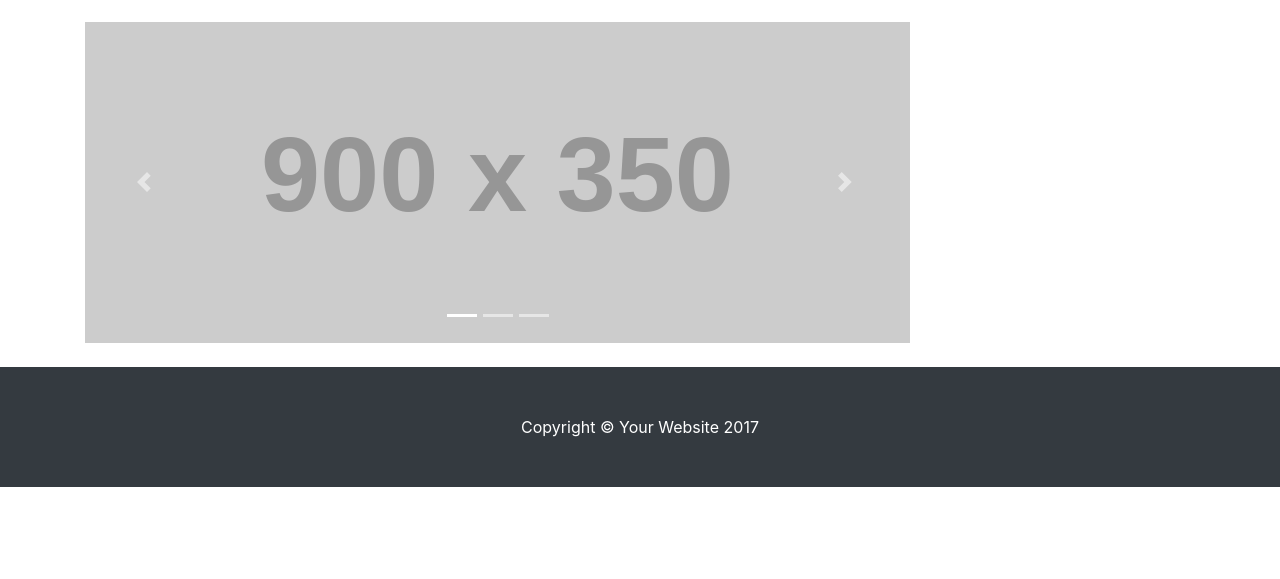
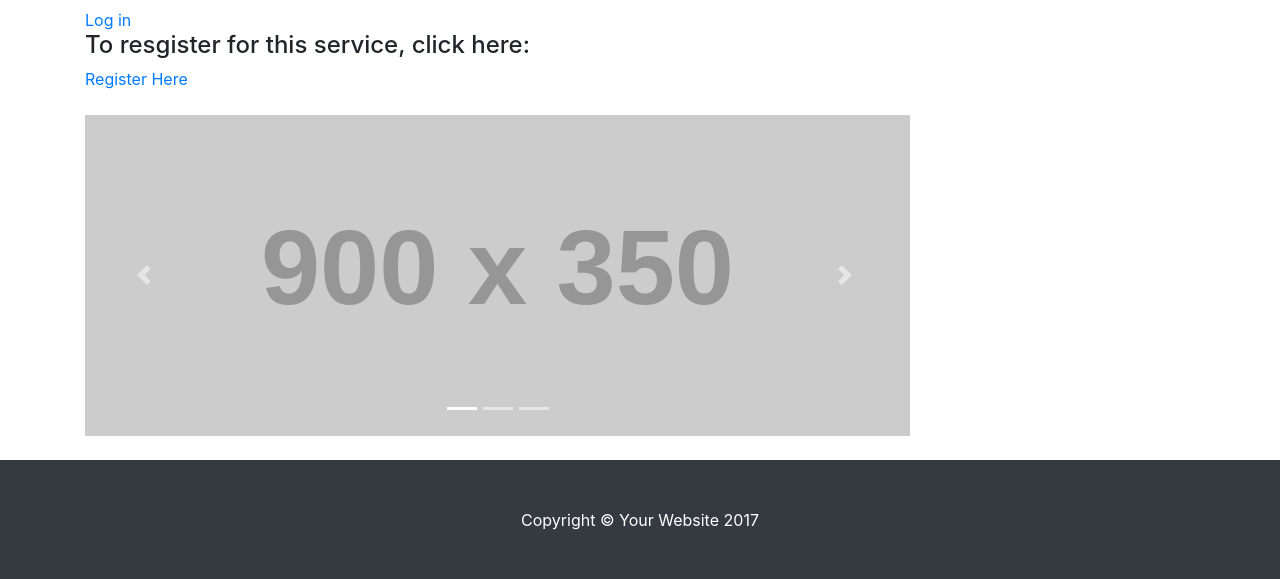
Before and after one commit to RJB888/django-imager, a Django app: page / in a window 1280 px wide. Shown: the part 59-638 px from the top of the page. Run offline with Django 3.2, Linux system fonts and the light colour scheme; grey boxes labelled with a size stand in for pictures from a placeholder-image service; data that the repository does not hold is empty; some libraries are stand-ins or nearby versions.

Commit message:
fixed registration verbiage

```diff
--- a/imagersite/imagersite/settings.py
+++ b/imagersite/imagersite/settings.py
@@ -142,4 +142,6 @@ ACCOUNT_ACTIVATION_DAYS = 7
 
 LOGIN_REDIRECT_URL = 'my_profile'
 
+LOGOUT_REDIRECT_URL = 'homepage'
+
 EMAIL_BACKEND = 'django.core.mail.backends.console.EmailBackend'
--- a/imagersite/imagersite/templates/imagersite/base.html
+++ b/imagersite/imagersite/templates/imagersite/base.html
@@ -1,4 +1,5 @@
 {% load static %}
+{% load i18n %}
 <!DOCTYPE html>
 <html lang="en">
 
@@ -16,16 +17,12 @@
   </head>
 
   <body>
-    {% block content %}{% endblock %}
-
-
-
+    {% block content %}
+    {% endblock %}
     {% if request.user.is_authenticated %}
         <p>Logged in: <a href="{% url 'my_profile' %}">{{ user.username }}</a></p>
         <a href="{% url 'auth_logout' %}">Log out</a> |
         <a href="{% url 'auth_password_change' %}">Change Password</a>
-    {% else %}
-       <a href="{% url 'auth_login' %}">Log in</a>
     {% endif %}
     <hr />
     <!-- {% static 'bootstrap.css' %} -->
--- a/imagersite/imagersite/templates/imagersite/home.html
+++ b/imagersite/imagersite/templates/imagersite/home.html
@@ -1,6 +1,15 @@
 {% extends "imagersite/base.html"%}
 
 {% block content2 %}
+        {% if request.user.is_authenticated %}
+        {% else %}
+          <h4>Are you a registered user?  Log in here home template:</h4>
+          <a href="{% url 'auth_login' %}">Log in</a>
+          <h4>To resgister for this service, click here:</h4>
+          <a href="{% url 'registration_register' %}">Register Here</a>
+        {% endif %}
+
+
         <div id="carouselExampleIndicators" class="carousel slide my-4" data-ride="carousel">
             <ol class="carousel-indicators">
               <li data-target="#carouselExampleIndicators" data-slide-to="0" class="active"></li>
```
Also changed, not shown: imagersite/imagersite/templates/imagersite/library.html (+0 -24 lines).
